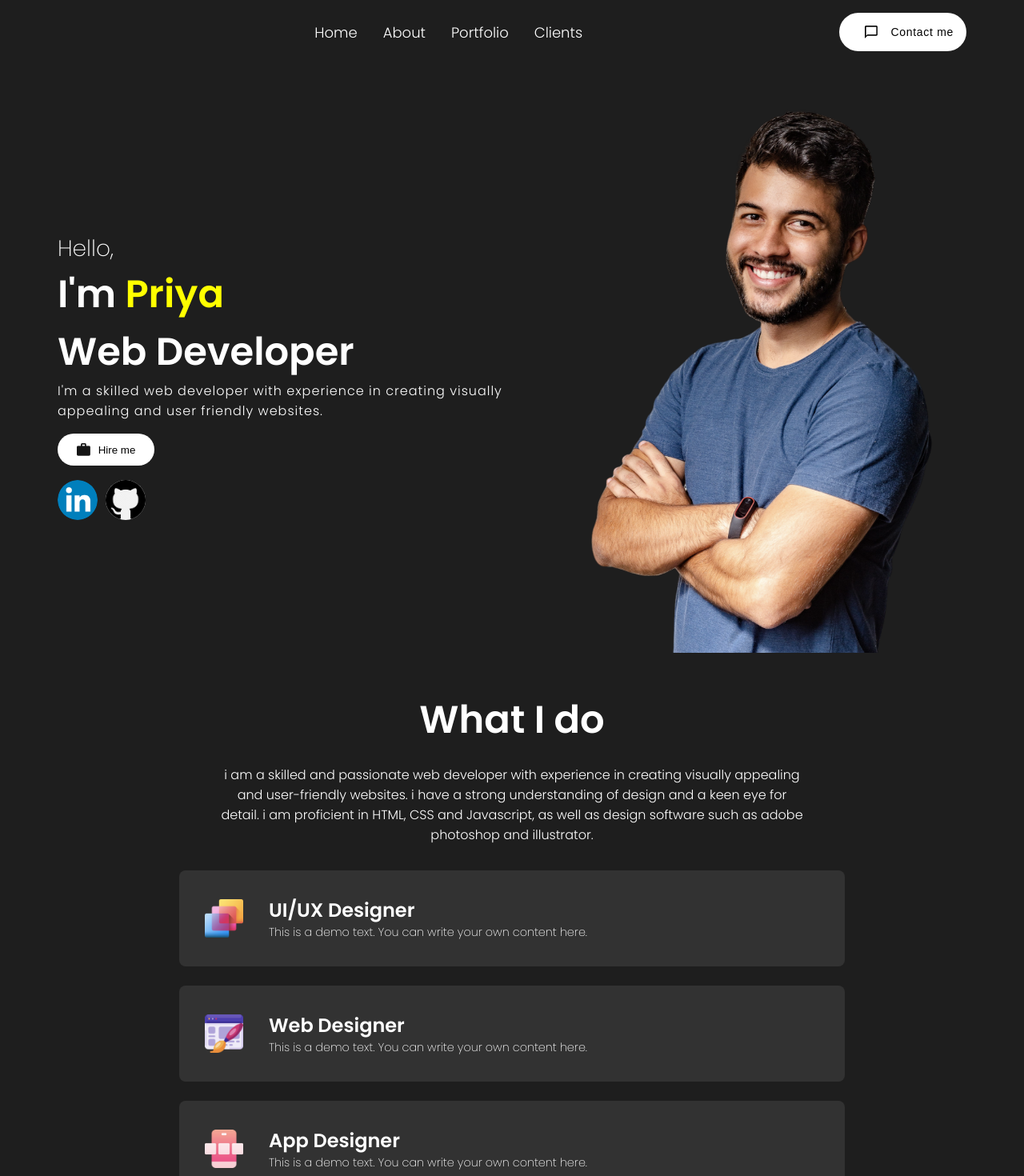
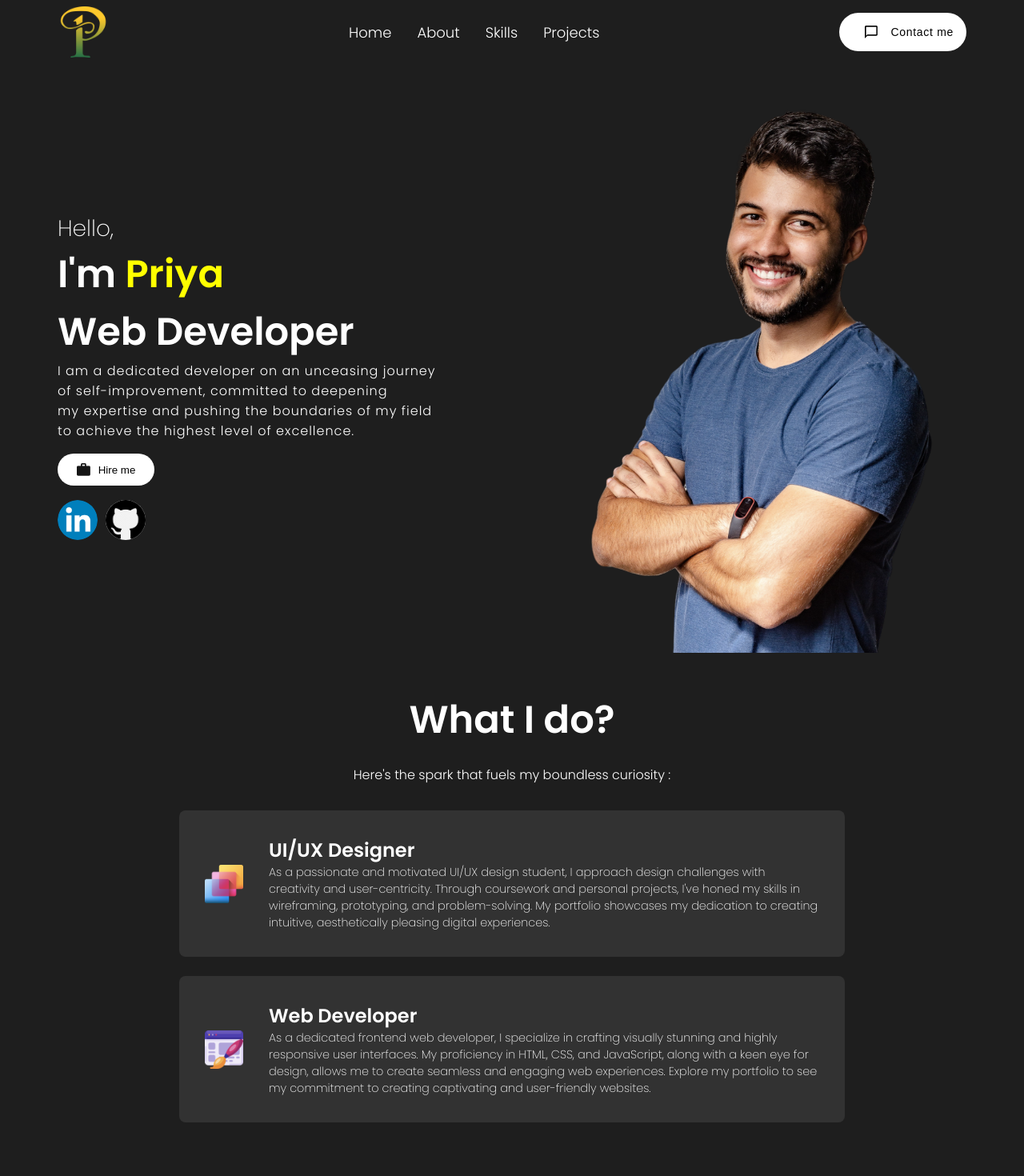
Before and after one commit to priyarathore20/Portfolio, a React (Create React App) app: page / in a window 1280 px wide. Shown: the top 1470 px of the page at 80% size. Built offline with nearby package versions, Linux system fonts and the light colour scheme.

Commit message:
Rectified my details

```diff
--- a/package.json
+++ b/package.json
@@ -8,6 +8,7 @@
     "@testing-library/user-event": "^13.5.0",
     "react": "^18.2.0",
     "react-dom": "^18.2.0",
+    "react-icons": "^4.11.0",
     "react-scripts": "5.0.1",
     "react-scroll": "^1.9.0",
     "styled-components": "^6.0.8",
--- a/src/App.js
+++ b/src/App.js
@@ -3,7 +3,7 @@ import Navbar from "./Components/Navbar/Index";
 import IntroSection from "./Components/Intro";
 import AboutSection from "./Components/About";
 import WorkSection from "./Components/Work";
-import MyClients from "./Components/Clients";
+import MyClients from "./Components/Skills";
 import ContactSection from "./Components/Contact";
 import FooterSection from "./Components/Footer";
 
--- a/src/Components/About/index.jsx
+++ b/src/Components/About/index.jsx
@@ -33,13 +33,6 @@ const AboutSection = () => {
             <p>{data.aboutSection.card2.text}</p>
           </AboutText>
         </AboutCard>
-        <AboutCard>
-          <img src={appDesign} alt="" />
-          <AboutText>
-            <h2>{data.aboutSection.card3.title}</h2>
-            <p>{data.aboutSection.card3.text}</p>
-          </AboutText>
-        </AboutCard>
       </AboutCards>
     </AboutWrapper>
   );
--- a/src/Components/Contact/index.jsx
+++ b/src/Components/Contact/index.jsx
@@ -8,7 +8,7 @@ import {
 
 const ContactSection = () => {
   return (
-    <ContactFormWrapper>
+    <ContactFormWrapper id="contact">
       <ContactHead>Contact Me</ContactHead>
       <ContactText>
         Please fill out the form below to discuss any work opportunity.
--- a/src/Components/Contact/styles.js
+++ b/src/Components/Contact/styles.js
@@ -49,7 +49,7 @@ input, textarea{
     resize: none;
     outline: none;
     border: none;
-    width: 100vw;
+    width: 100%;
     max-width: 30rem;
     padding: 0.5rem 1rem;
     font-family: "Poppins", sans-serif;
@@ -60,8 +60,4 @@ input, textarea{
     color: white;
 
 }
-input:nth-child(3){
-height    : 6rem;
-overflow: scroll;
-}
 `
--- a/src/Components/Intro/index.jsx
+++ b/src/Components/Intro/index.jsx
@@ -26,7 +26,9 @@ const IntroSection = () => {
           {data.introSection.designation}
           <IntroPara>
             {data.introSection.description[0]}
-            <br /> {data.introSection.description[1]} <br />
+            <br /> {data.introSection.description[1]}
+            <br /> {data.introSection.description[2]}
+            <br /> {data.introSection.description[3]} <br />
             <a href="www.youtube.com">
               <button>
                 <img src={btnImg} alt="" /> Hire me
@@ -34,10 +36,14 @@ const IntroSection = () => {
             </a>
           </IntroPara>
           <IntroButton>
-            <img src={inImg} alt="" />
+            <a href="https://www.linkedin.com/in/priya-rathore-46370b250/">
+              <img src={inImg} alt="" />
+            </a>
           </IntroButton>
           <IntroButton>
-            <img src={gitImg} alt="" />
+            <a href="https://github.com/priyarathore20" alt="">
+              <img src={gitImg} alt="" />
+            </a>
           </IntroButton>
         </IntroText>
       </IntroContent>
--- a/src/Components/Intro/styles.js
+++ b/src/Components/Intro/styles.js
@@ -37,6 +37,7 @@ export const IntroPara = styled.p`
   font-size: medium;
   font-weight: 300;
   letter-spacing: 1px;
+  /* text-wrap: balance; */
 
   button {
     background-color: white;
@@ -73,11 +74,12 @@ export const IntroButton = styled.a`
 margin-right: 10px;
 border-radius: 0.5rem;
 
-> img{
+ img{
   height: 50px;
   width: 50px;
 object-fit: cover;
 border-radius: 50%;
+cursor: pointer;
 }
 `
 export const IntroImg = styled.img`
--- a/src/Components/Navbar/Index.jsx
+++ b/src/Components/Navbar/Index.jsx
@@ -1,24 +1,41 @@
 import React from "react";
 import "./styles";
-import { DesktopMenu, DesktopMenuBtn, NavbarWrapper } from "./styles";
+import {
+  DesktopMenu,
+  DesktopMenuBtn,
+  NavbarWrapper,
+  BurgerMenu,
+} from "./styles";
 import Logo from "../../assets/logo.png";
 import ContactImg from "../../assets/contact.png";
+import { AiOutlineClose } from "react-icons/ai";
 
 const Navbar = () => {
   return (
+    <>
       <NavbarWrapper color="red">
-      <div></div>
+        <img src={Logo} alt="" />
         <DesktopMenu>
-        <a href="#">Home</a>
-        <a href="#">About</a>
-        <a href="#">Portfolio</a>
-        <a href="#">Clients</a>
+          <a href="#intro">Home</a>
+          <a href="#about">About</a>
+          <a href="#skills">Skills</a>
+          <a href="#works">Projects</a>
         </DesktopMenu>
         <DesktopMenuBtn>
+          <a href="#contact">
             <img src={ContactImg} alt="" />
-        Contact me
+            Contact me{" "}
+          </a>
         </DesktopMenuBtn>
       </NavbarWrapper>
+      <BurgerMenu>
+        <AiOutlineClose />
+        <a href="#intro">Home</a>
+        <a href="#about">About</a>
+        <a href="#skills">Skills</a>
+        <a href="#works">Projects</a>
+      </BurgerMenu>
+    </>
   );
 };
 
--- a/src/Components/Navbar/styles.js
+++ b/src/Components/Navbar/styles.js
@@ -16,7 +16,7 @@ export const NavbarWrapper = styled.nav`
 
   img {
     object-fit: cover;
-    height: 3rem;
+    height: 4rem;
     width: 4rem;
   }
 `;
@@ -47,10 +47,21 @@ export const DesktopMenuBtn = styled.button`
   cursor: pointer;
   font-size: 14px;
 
+a{
+  display: flex;
+  align-items: center;
+  color: #000;
+}
+
   img {
     height: 1rem;
     width: 1rem;
     margin: 1rem;
     object-fit: cover;
   }
-`;
+`
+
+export const BurgerMenu = styled.div`
+display: none;
+/* visibility: hidden; */
+`
--- a/src/Components/Clients/index.jsx
+++ b/src/Components/Skills/index.jsx
@@ -14,7 +14,7 @@ import { data } from "../../data";
 
 const MyClients = () => {
   return (
-    <ClientWrapper id="clients">
+    <ClientWrapper id="skills">
       <ClientHeader>{data.skillSection.title}</ClientHeader>
       {data.skillSection.text && (
         <ClientDescription>{data.skillSection.text}</ClientDescription>
--- a/src/data.js
+++ b/src/data.js
@@ -15,26 +15,22 @@ export const data = {
     name: "Priya",
     designation: "Web Developer",
     description: [
-      "I'm a skilled web developer with experience in creating visually",
-      "appealing and user friendly websites.",
-    ],
+      "I am a dedicated developer on an unceasing journey", "of self-improvement, committed to deepening", "my expertise and pushing the boundaries of my field", "to achieve the highest level of excellence.",
+    ]
   },
 
   aboutSection: {
-    title: "What I do",
+    title: "What I do?",
     description:
-      " i am a skilled and passionate web developer with experience in creating visually appealing and user-friendly websites. i have a strong understanding of design and a keen eye for detail. i am proficient in HTML, CSS and Javascript, as well as design software such as adobe photoshop and illustrator.",
+      "Here's the spark that fuels my boundless curiosity :",
     card1: {
       title: "UI/UX Designer",
-      text: "This is a demo text. You can write your own content here.",
+      text: "As a passionate and motivated UI/UX design student, I approach design challenges with creativity and user-centricity. Through coursework and personal projects, I've honed my skills in wireframing, prototyping, and problem-solving. My portfolio showcases my dedication to creating intuitive, aesthetically pleasing digital experiences."
+      ,
     },
     card2: {
-      title: "Web Designer",
-      text: "This is a demo text. You can write your own content here.",
-    },
-    card3: {
-      title: "App Designer",
-      text: "This is a demo text. You can write your own content here.",
+      title: "Web Developer",
+      text: "As a dedicated frontend web developer, I specialize in crafting visually stunning and highly responsive user interfaces. My proficiency in HTML, CSS, and JavaScript, along with a keen eye for design, allows me to create seamless and engaging web experiences. Explore my portfolio to see my commitment to creating captivating and user-friendly websites.",
     },
   },
 
```
Also changed, not shown: src/Components/Skills/styles.js (renamed from src/Components/Clients/styles.js), src/assets/logo.png, 1 other file (tests, documents, lock files or other folders). Lines whose indentation alone changed are shown as unchanged.
